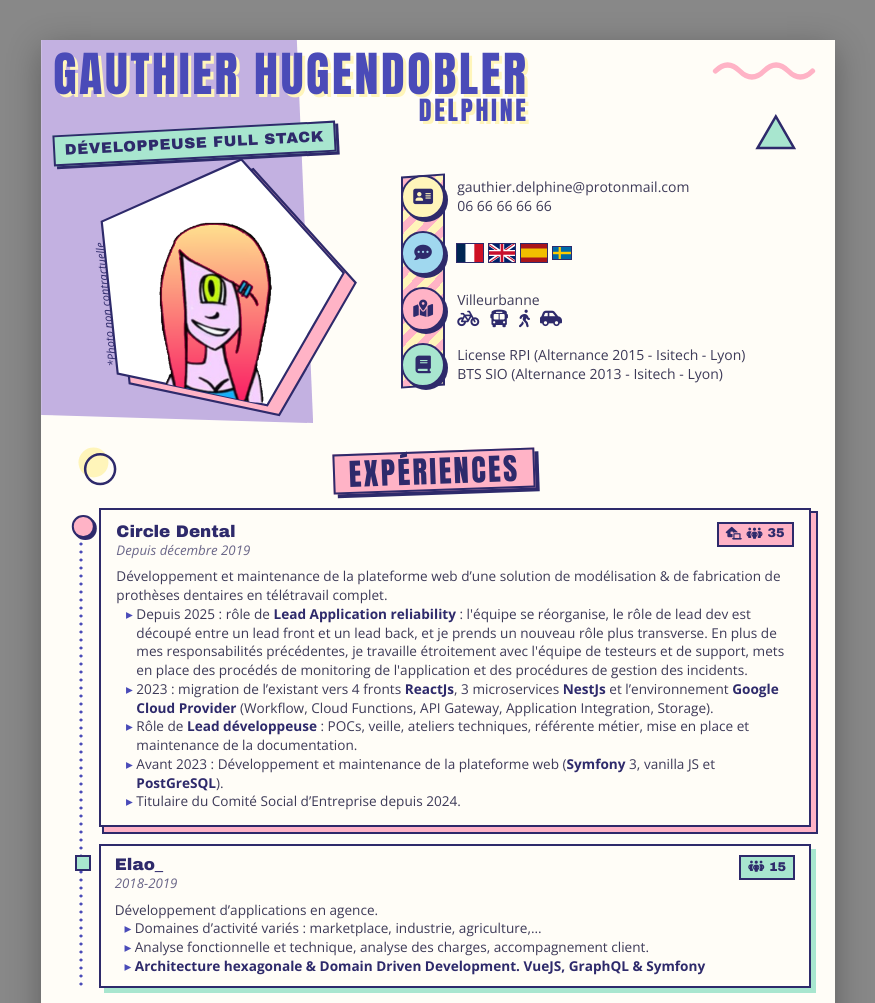
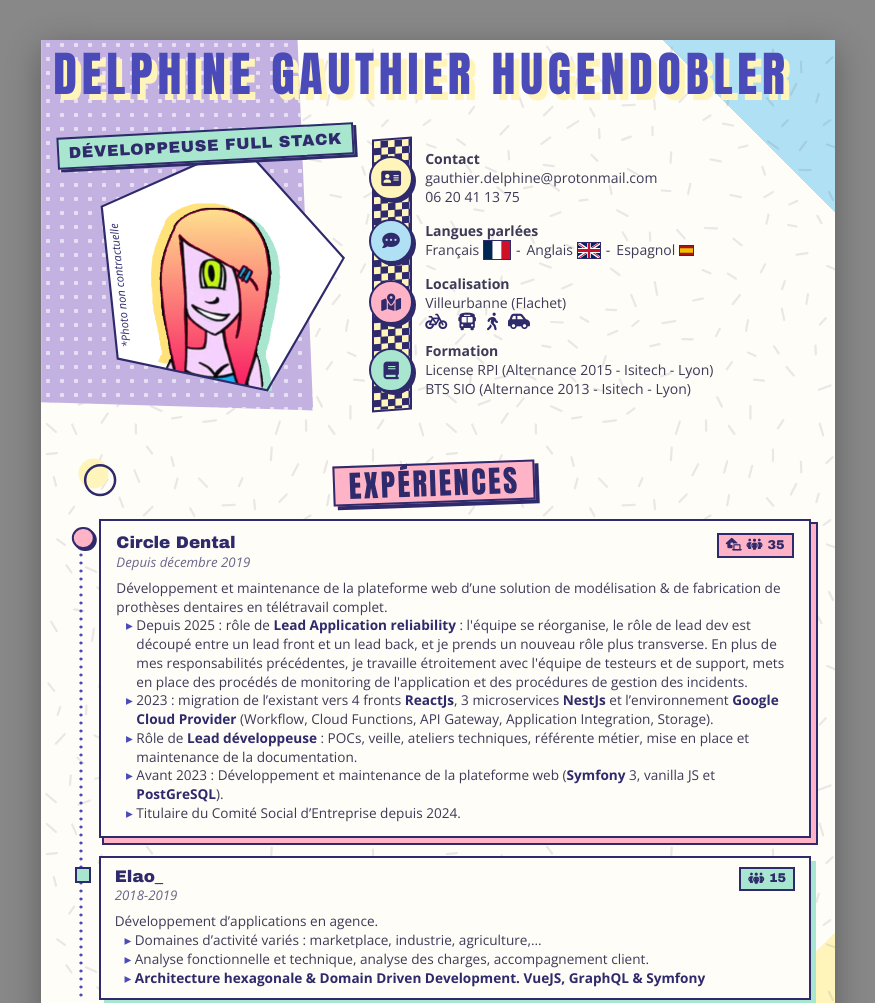
Before and after one commit to keninette/cv, a website: page src/index.html in a window 1280 px wide. Shown: the top 1003 px of the page, without its empty margins (202-1077 px from the left). Drawn offline with nearby package versions, Linux system fonts and the light colour scheme.

Commit message:
Issue #4 - Improve header after rework

```diff
--- a/src/components/header/header.css
+++ b/src/components/header/header.css
@@ -15,9 +15,13 @@
   content: "";
   position: absolute;
   z-index: -1;
-  inset: 0 auto -2.5rem 0;
+  inset: -1rem auto -1rem 0;
   width: 17rem;
-  background: var(--header-bg);
+  /* white dots, 14px apart, on the lavender */
+  background:
+    radial-gradient(rgb(255 255 255 / 0.6) 2px, transparent 2.5px) 0 0 / 14px
+      14px,
+    var(--header-bg);
   /* Cuts the rectangle into a shape. Each point is "x y", in % of the
      rectangle's width / height, starting at the top-left corner (0 0).
      Points go clockwise:
@@ -35,54 +39,32 @@
   align-items: center;
 }
 
-/* ---------- Memphis shapes ---------- */
-.top__squiggle {
-  top: 1.1rem;
-  right: 1.2rem;
-  width: 6.5rem;
-  color: var(--pink);
-}
-.top__triangle {
-  top: 4.6rem;
-  right: 2.4rem;
-  width: 2.6rem;
-  color: var(--mint);
-}
-
 /* ---------- name ---------- */
 .name {
   position: relative;
   z-index: 1; /* stays in front of the shape */
-  display: flex;
-  flex-direction: column;
   padding: 0.75rem 0 0 0.75rem;
   font-family: var(--font-name);
   font-weight: 400;
+  font-size: 3rem;
   line-height: 0.95;
   letter-spacing: 0.1em;
   color: var(--indigo);
   text-shadow: 0.12em 0.12em 0 var(--lemon);
-}
-.name__last {
-  font-size: 3rem;
-}
-.name__first {
-  align-self: flex-end;
-  font-size: 1.625rem;
 }
 
 /* ---------- role, under the name: tilted sticker ---------- */
 .top__role {
   position: relative;
   z-index: 1; /* stays in front of the shape */
-  margin: 0.35rem 0 0 0.75rem;
+  margin: 2rem 0rem -2.75rem 1rem;
   padding: 0.2rem 0.6rem;
   border: 2px solid var(--ink);
   background: var(--mint);
   box-shadow: 3px 3px 0 var(--ink);
   transform: rotate(-3deg);
   font-family: var(--font-head);
-  font-size: 0.95rem;
+  font-size: 1rem;
   letter-spacing: 0.04em;
   text-transform: uppercase;
   color: var(--ink);
@@ -99,20 +81,17 @@
   overflow: visible; /* lets the shape go past the picture edges */
 }
 
-/* white shape behind the avatar, and its pink copy used as a hard shadow */
-.picture__shape,
-.picture__echo {
+/* ink outline of the white shape, drawn on top of the portrait */
+.picture__outline {
+  fill: none;
   stroke: var(--ink);
   stroke-width: 4px; /* SVG viewBox units */
-}
-.picture__echo {
-  fill: var(--pink);
 }
 
 .picture__caption {
   position: relative;
-  top: -2.2rem;
-  left: 4.9rem;
+  top: -2.5rem;
+  left: 5.8rem; /* inside the pentagon, about 0.1rem from its left edge */
   width: fit-content;
   /* follows the pentagon's left edge, read from bottom to top */
   transform: rotate(-96deg);
@@ -122,17 +101,12 @@
   color: var(--ink);
 }
 
-/* hidden for now, to be reworked */
-.blob {
-  display: none;
+/* colours of the portrait's yellow and green copies, behind it */
+.picture__flood--sun {
+  flood-color: var(--sun);
 }
-
-.blob--yellow {
-  fill: var(--yellow);
-}
-
-.blob--teal {
-  fill: var(--teal);
+.picture__flood--mint {
+  flood-color: var(--mint);
 }
 
 /* ---------- contact ---------- */
@@ -142,22 +116,20 @@
   display: flex;
   flex-direction: column;
   gap: 0.75rem;
-  margin-left: 5rem; /* room for the shape's right corner */
-  padding: 1rem 1rem 1rem 2.5rem;
+  margin-left: 4rem;
+  margin-top: 1rem;
+  padding: 1rem 1rem 1rem 1.5rem;
   font-size: 0.875rem;
   line-height: 1.35;
 }
-/* striped band behind the icons */
+/* checkerboard band behind the icons, a bit wider and taller than them */
 .contact__strip {
   position: absolute;
-  inset: 1rem auto 1rem 2.5rem;
-  width: 2.75rem;
+  inset: 0.25rem auto 0.25rem 1.7rem;
+  width: 2.5rem;
   border: 2px solid var(--ink);
-  background: repeating-linear-gradient(
-    -45deg,
-    var(--lemon) 0 8px,
-    var(--pink) 8px 16px
-  );
+  background: repeating-conic-gradient(var(--ink) 0 25%, var(--lemon) 0 50%) 0
+    0 / 14px 14px;
   transform: skewY(-4deg);
 }
 .contact__row {
@@ -190,19 +162,33 @@
 .contact__icon--mint {
   background: var(--mint);
 }
+/* spoken languages: "Français [flag] - Anglais [flag] - Espagnol [flag]" */
 .flags {
   display: flex;
+  flex-wrap: wrap;
+  align-items: center;
   gap: 0.375rem;
 }
-.flags svg {
+.flags__item {
+  display: flex;
+  align-items: center;
+  gap: 0.3rem;
+}
+.flags__flag {
+  outline: 1.5px solid var(--ink);
+}
+.flags__flag--fr {
   width: 1.625rem;
   height: 1.125rem;
-  outline: 1.5px solid var(--ink);
 }
-.flags svg:last-child {
-  width: 1.125rem;
-  height: 0.75rem;
-  align-self: center;
+.flags__flag--en {
+  width: 1.375rem;
+  height: 0.95rem;
+}
+/* half the French flag */
+.flags__flag--es {
+  width: 0.8125rem;
+  height: 0.5625rem;
 }
 
 .transport {
--- a/src/components/header/header.html
+++ b/src/components/header/header.html
@@ -1,67 +1,10 @@
 <header class="top">
-  <!-- Memphis shapes, top right -->
-  <span class="deco top__squiggle" aria-hidden="true">
-    <svg viewBox="0 0 120 30">
-      <path
-        d="M4 15 q14 -14 28 0 t28 0 t28 0 t28 0"
-        fill="none"
-        stroke="currentColor"
-        stroke-width="6"
-        stroke-linecap="round"
-      />
-    </svg>
-  </span>
-  <span class="deco top__triangle" aria-hidden="true">
-    <svg viewBox="0 0 50 44">
-      <polygon points="25,3 47,41 3,41" fill="currentColor" stroke-width="3" />
-    </svg>
-  </span>
-
-  <h1 class="name">
-    <span class="name__last">GAUTHIER HUGENDOBLER</span>
-    <span class="name__first">DELPHINE</span>
-  </h1>
+  <h1 class="name">DELPHINE GAUTHIER HUGENDOBLER</h1>
   <p class="top__role">Développeuse full stack</p>
 
   <div class="top__body">
     <figure class="picture">
-      <!-- viewBox units ≈ pixels of the original 922px-wide page -->
-      <svg class="picture__art" viewBox="0 110 443 413" aria-hidden="true">
-        <defs>
-          <!-- regular pentagon: centre (320,340), radius 240,
-               turned 12° clockwise around its centre (first number of rotate) -->
-          <polygon
-            id="shape"
-            points="320,100 548.3,265.8 461.1,534.2 178.9,534.2 91.7,265.8"
-            transform="rotate(12 320 340)"
-          />
-          <!-- same shape, used to cut the portrait -->
-          <clipPath id="shape-clip">
-            <use href="#shape" />
-          </clipPath>
-        </defs>
-        <!-- pink copy of the shape, shifted down-right like a hard shadow -->
-        <use href="#shape" class="picture__echo" x="22" y="18" />
-        <use href="#shape" class="picture__shape" fill="#fff" />
-        <polygon
-          class="blob blob--yellow"
-          points="95,250 245,185 250,523 120,523"
-        />
-        <polygon
-          class="blob blob--teal"
-          points="300,210 400,330 440,523 150,523 260,470"
-        />
-        <image
-          href="assets/avatar.png"
-          x="180"
-          y="214"
-          width="280"
-          height="353"
-          preserveAspectRatio="xMidYMax meet"
-          clip-path="url(#shape-clip)"
-          onerror="this.remove()"
-        />
-      </svg>
+      <div data-include="assets/picture.svg"></div>
       <figcaption class="picture__caption">*Photo non contractuelle</figcaption>
     </figure>
 
@@ -73,8 +16,9 @@
           <i class="fa-solid fa-address-card"></i>
         </span>
         <div>
+          <p><b>Contact</b></p>
           <p>gauthier.delphine@protonmail.com</p>
-          <p>06 66 66 66 66</p>
+          <p>06 20 41 13 75</p>
         </div>
       </div>
 
@@ -82,53 +26,37 @@
         <span class="contact__icon contact__icon--blue">
           <i class="fa-solid fa-comment-dots"></i>
         </span>
-        <p class="flags">
-          <svg
-            viewBox="0 0 3 2"
-            preserveAspectRatio="none"
-            aria-label="Français"
-          >
-            <rect width="1" height="2" fill="#002654" />
-            <rect x="1" width="1" height="2" fill="#fff" />
-            <rect x="2" width="1" height="2" fill="#CE1126" />
-          </svg>
-          <svg
-            viewBox="0 0 60 30"
-            preserveAspectRatio="none"
-            aria-label="Anglais"
-          >
-            <clipPath id="uk">
-              <path d="M30,15h30v15zv15h-30zh-30v-15zv-15h30z" />
-            </clipPath>
-            <rect width="60" height="30" fill="#012169" />
-            <path d="M0,0L60,30M60,0L0,30" stroke="#fff" stroke-width="6" />
-            <path
-              d="M0,0L60,30M60,0L0,30"
-              clip-path="url(#uk)"
-              stroke="#C8102E"
-              stroke-width="4"
-            />
-            <path d="M30,0v30M0,15h60" stroke="#fff" stroke-width="10" />
-            <path d="M30,0v30M0,15h60" stroke="#C8102E" stroke-width="6" />
-          </svg>
-          <svg
-            viewBox="0 0 3 2"
-            preserveAspectRatio="none"
-            aria-label="Espagnol"
-          >
-            <rect width="3" height="2" fill="#AA151B" />
-            <rect y=".5" width="3" height="1" fill="#F1BF00" />
-          </svg>
-          <svg
-            viewBox="0 0 16 10"
-            preserveAspectRatio="none"
-            aria-label="Suédois"
-          >
-            <rect width="16" height="10" fill="#006AA7" />
-            <rect x="5" width="2" height="10" fill="#FECC00" />
-            <rect y="4" width="16" height="2" fill="#FECC00" />
-          </svg>
-        </p>
+        <div>
+          <p><b>Langues parlées</b></p>
+          <p class="flags">
+            <span class="flags__item"
+              >Français
+              <img
+                class="flags__flag flags__flag--fr"
+                src="assets/flags/fr.svg"
+                alt=""
+              />
+            </span>
+            -
+            <span class="flags__item"
+              >Anglais
+              <img
+                class="flags__flag flags__flag--en"
+                src="assets/flags/en.svg"
+                alt=""
+              />
+            </span>
+            -
+            <span class="flags__item"
+              >Espagnol
+              <img
+                class="flags__flag flags__flag--es"
+                src="assets/flags/es.svg"
+                alt=""
+              />
+            </span>
+          </p>
+        </div>
       </div>
 
       <div class="contact__row">
@@ -136,7 +64,8 @@
           <i class="fa-solid fa-map-location-dot"></i>
         </span>
         <div>
-          <p>Villeurbanne</p>
+          <p><b>Localisation</b></p>
+          <p>Villeurbanne (Flachet)</p>
           <p class="transport">
             <i class="fa-solid fa-bicycle"></i>
             <i class="fa-solid fa-bus"></i>
@@ -151,6 +80,7 @@
           <i class="fa-solid fa-book"></i>
         </span>
         <div>
+          <p><b>Formation</b></p>
           <p>License RPI (Alternance 2015 - Isitech - Lyon)</p>
           <p>BTS SIO (Alternance 2013 - Isitech - Lyon)</p>
         </div>
--- a/src/index.html
+++ b/src/index.html
@@ -30,15 +30,19 @@
       <div data-include="components/know-me/know-me.html"></div>
     </div>
 
-    <!-- Replaces each [data-include] placeholder with the content of its file.
+    <!-- Replaces each [data-include] placeholder with the content of its file,
+     including the placeholders found inside included files (e.g. the header's picture).
      Needs a local server (e.g. VS Code Live Server): fetch() is blocked on file:// pages. -->
     <script>
-      document
-        .querySelectorAll("[data-include]")
-        .forEach(async (placeholder) => {
-          const response = await fetch(placeholder.dataset.include);
-          placeholder.outerHTML = await response.text();
-        });
+      async function include(placeholder) {
+        const response = await fetch(placeholder.dataset.include);
+        const template = document.createElement("template");
+        template.innerHTML = await response.text();
+        template.content.querySelectorAll("[data-include]").forEach(include);
+        placeholder.replaceWith(template.content);
+      }
+
+      document.querySelectorAll("[data-include]").forEach(include);
     </script>
   </body>
 </html>
--- a/src/style.css
+++ b/src/style.css
@@ -16,10 +16,9 @@
   --header-bg: #c3b1e1;
   --mint: #a8e6cf;
   --pink: #ffb3c6;
-  --blue: #a0d8ef;
+  --blue: #b0e0f3;
   --lemon: #fff5ba;
-  --yellow: #f6ee9c; /* hidden header blobs */
-  --teal: #a8cdd2; /* hidden header blobs */
+  --sun: #ffe27a; /* deeper yellow, for yellow on white */
 
   /* fonts */
   --font-name: "Anton", Impact, sans-serif;
@@ -58,12 +57,27 @@ body {
   width: 210mm;
   height: 297mm;
   margin: 2.5rem auto;
-  background: var(--paper);
+  /* pastel triangles in the corners (angle of the cut, then colour from
+     the corner up to x% of the diagonal), under light grey confetti */
+  background:
+    url("assets/confetti.svg") 0 0 / 25rem,
+    linear-gradient(225deg, var(--blue) 0 9%, transparent 9%),
+    linear-gradient(315deg, var(--lemon) 0 12%, transparent 12%),
+    var(--paper);
   display: flex;
   flex-direction: column;
   overflow: hidden;
   position: relative;
   box-shadow: 0 0.5rem 2rem rgb(0 0 0 / 0.3);
+}
+
+/* page 2: other corners and colours */
+.page + .page {
+  background:
+    url("assets/confetti.svg") 0 0 / 25rem,
+    linear-gradient(200deg, var(--pink) 0 11%, transparent 11%),
+    linear-gradient(45deg, var(--mint) 0 14%, transparent 14%),
+    var(--paper);
 }
 
 @media print {
```
Also changed, not shown: src/components/know-me/know-me.css (+0 -14 lines), src/components/know-me/know-me.html (+0 -18 lines), src/assets/confetti.svg (added), src/assets/flags/en.svg (added), src/assets/flags/es.svg (added), src/assets/flags/fr.svg (added), src/assets/picture.svg (added).
